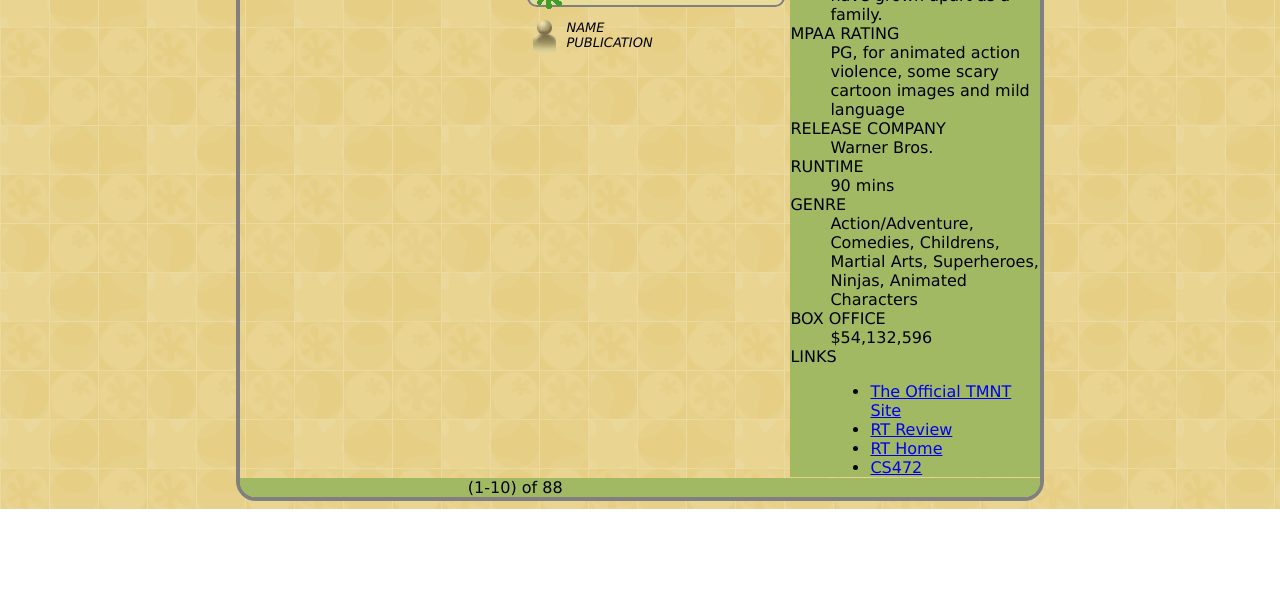
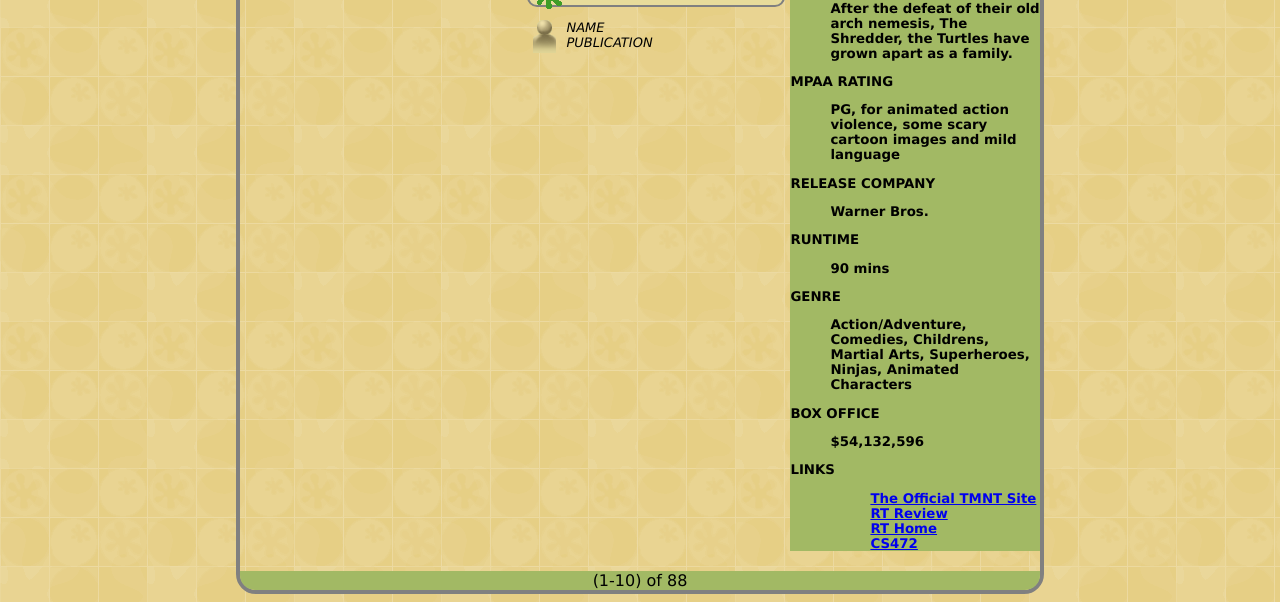
Before and after one commit to Tesfalemt/Tesfalemt.gitHub.io, a plain HTML site: page homework2/tmnt.html in a window 1280 px wide. Shown: the part 855-1457 px from the top of the page. Before the commit the page ends 1364 px from the top, so only its background shows below. Drawn offline with Linux system fonts and the light colour scheme.

Commit message:
submited

```diff
--- a/homework2/movie.css
+++ b/homework2/movie.css
@@ -28,10 +28,11 @@ h1 {
   border-radius: 20px;
   border-top-right-radius: 20px;
 
+
 }
 .date {
 
-  margin-top: 1092px;
+  margin-top: 1185px;
   text-align: center;
   background-color: #a2b964;
   margin-bottom: 0px;
@@ -111,3 +112,16 @@ h1 {
   margin-bottom: 10px;
   border-color: red;
 }
+dd{
+font-size: 10pt;
+font-weight: bold;
+margin-bottom: 10pt;
+}
+dt{
+  font-size: 10pt;
+  font-weight: bold;
+  margin-bottom: 10pt;
+}
+dd li{
+  list-style: none
+}
--- a/homework2/tmnt.html
+++ b/homework2/tmnt.html
@@ -5,6 +5,9 @@
 
     <meta charset="utf-8" />
     <link href="movie.css" type="text/css" rel="stylesheet" />
+    <meta name="referrer" content="origin" />
+
+
   <style>
 
     </style>
```
